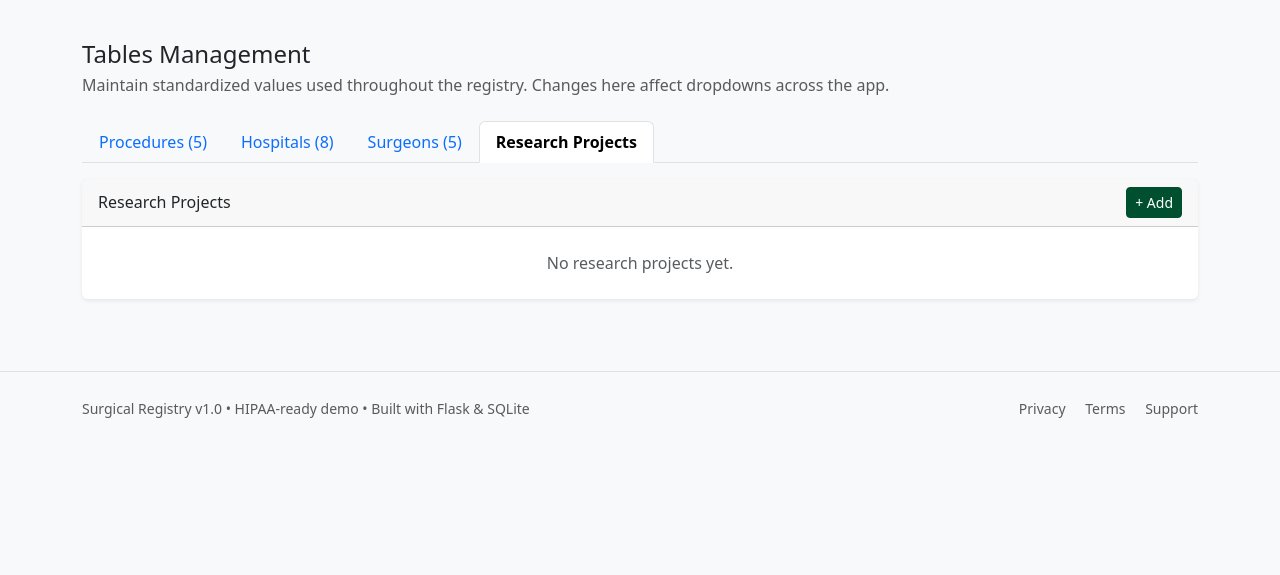
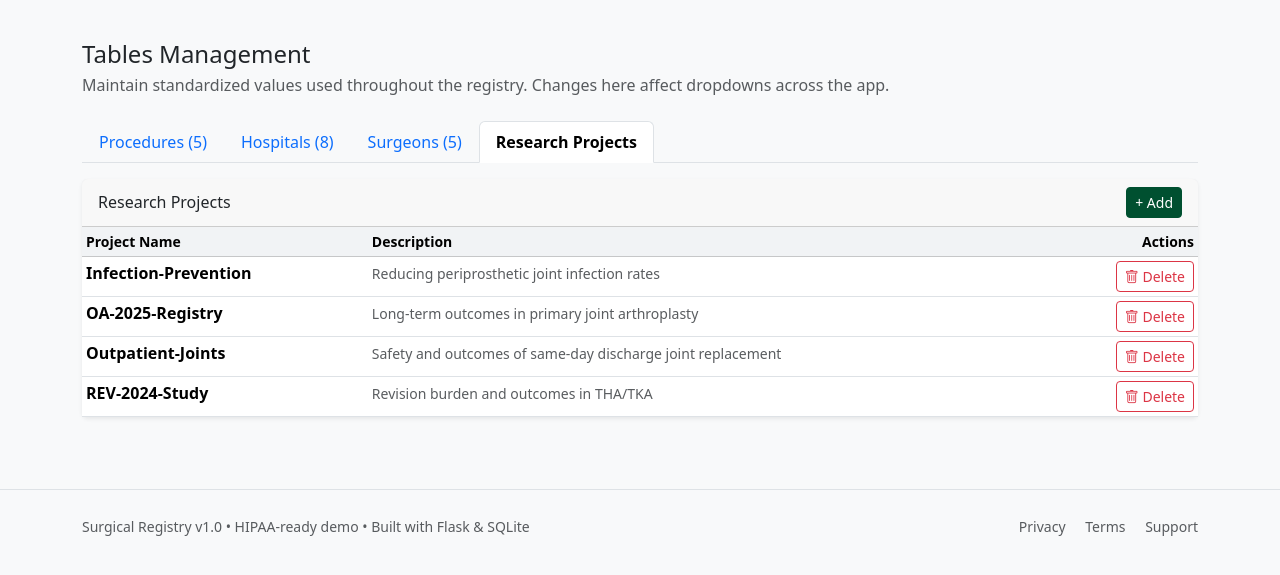
Before and after one commit to echo11dev/surgical-registry, a Flask app: page /lookups in a window 1280 px wide, after a click on "Research Projects". Shown: the part 70-645 px from the top of the page. Run offline with Flask 3, Linux system fonts and the light colour scheme; parts of the project's set-up code (start-up, migrations or seed data) failed here and were passed over.

Commit message:
Add files via upload

```diff
--- a/app.py
+++ b/app.py
@@ -134,6 +134,9 @@ class Surgery(db.Model):
 
     # Complications
     complications = db.Column(db.JSON, default={})  # Stores Yes/No for each complication
+
+    # Outpatient / Same-day discharge
+    outpatient = db.Column(db.Boolean, default=False)
 
     created_at = db.Column(db.DateTime, default=datetime.utcnow)
 
@@ -278,6 +281,42 @@ def seed_initial_data():
             'first_name': 'Aisha', 'last_name': 'Khan',
             'dob': date(1980, 2, 15), 'sex': 'Female',
             'phone': '(555) 321-0987', 'email': 'aisha.khan@email.com'
+        },
+        {
+            'mrn': 'MRN-2024-005',
+            'first_name': 'Robert', 'last_name': 'Chen',
+            'dob': date(1968, 7, 3), 'sex': 'Male',
+            'phone': '(555) 654-3210', 'email': 'robert.chen@email.com'
+        },
+        {
+            'mrn': 'MRN-2024-006',
+            'first_name': 'Linda', 'last_name': 'Martinez',
+            'dob': date(1975, 11, 19), 'sex': 'Female',
+            'phone': '(555) 789-0123', 'email': 'linda.martinez@email.com'
+        },
+        {
+            'mrn': 'MRN-2024-007',
+            'first_name': 'William', 'last_name': 'Brown',
+            'dob': date(1955, 3, 22), 'sex': 'Male',
+            'phone': '(555) 234-5678', 'email': 'william.brown@email.com'
+        },
+        {
+            'mrn': 'MRN-2024-008',
+            'first_name': 'Patricia', 'last_name': 'Wong',
+            'dob': date(1962, 8, 14), 'sex': 'Female',
+            'phone': '(555) 567-8901', 'email': 'patricia.wong@email.com'
+        },
+        {
+            'mrn': 'MRN-2024-009',
+            'first_name': 'Michael', 'last_name': 'Thompson',
+            'dob': date(1970, 5, 9), 'sex': 'Male',
+            'phone': '(555) 890-1234', 'email': 'michael.thompson@email.com'
+        },
+        {
+            'mrn': 'MRN-2024-010',
+            'first_name': 'Susan', 'last_name': 'Miller',
+            'dob': date(1959, 12, 1), 'sex': 'Female',
+            'phone': '(555) 345-6789', 'email': 'susan.miller@email.com'
         }
     ]
 
@@ -348,6 +387,67 @@ def seed_initial_data():
     for i_data in sample_implants:
         implant = Implant(**i_data)
         db.session.add(implant)
+
+    db.session.commit()
+
+    # === Enhance sample surgeries with orthopedic fields, complications, outpatient, and research projects ===
+    # Update existing surgeries with proper metadata
+    surgery_updates = {
+        1: {'joint': 'Hip', 'side': 'Right', 'surgery_type': 'Primary', 'outpatient': False,
+            'complications': {'deep_periprosthetic_joint_infection': 'yes', 'readmission': 'yes'}},
+        2: {'joint': 'Knee', 'side': 'Left', 'surgery_type': 'Primary', 'outpatient': True,
+            'complications': {'stiffness': 'yes'}},
+        3: {'joint': 'Hip', 'side': 'Left', 'surgery_type': 'Revision', 'revision_reason': 'Aseptic',
+            'outpatient': False, 'complications': {'reoperation': 'yes', 'revision': 'yes'}},
+        4: {'joint': 'Knee', 'side': 'Right', 'surgery_type': 'Primary', 'outpatient': False},
+        5: {'joint': 'Knee', 'side': 'Left', 'surgery_type': 'Primary', 'outpatient': True},
+    }
+
+    for sid, updates in surgery_updates.items():
+        s = Surgery.query.get(sid)
+        if s:
+            for key, val in updates.items():
+                if key == 'complications':
+                    s.complications = val
+                else:
+                    setattr(s, key, val)
+
+    db.session.commit()
+
+    # Create Research Projects (if not exist)
+    research_data = [
+        {'name': 'OA-2025-Registry', 'sponsor': 'NIH', 'description': 'Long-term outcomes in primary joint arthroplasty'},
+        {'name': 'REV-2024-Study', 'sponsor': 'Industry', 'description': 'Revision burden and outcomes in THA/TKA'},
+        {'name': 'Outpatient-Joints', 'sponsor': 'AAHKS', 'description': 'Safety and outcomes of same-day discharge joint replacement'},
+        {'name': 'Infection-Prevention', 'sponsor': 'CDC', 'description': 'Reducing periprosthetic joint infection rates'},
+    ]
+    for rp_data in research_data:
+        if not ResearchProject.query.filter_by(name=rp_data['name']).first():
+            db.session.add(ResearchProject(**rp_data))
+    db.session.commit()
+
+    # Link multiple research projects to some surgeries
+    rp_oa = ResearchProject.query.filter_by(name='OA-2025-Registry').first()
+    rp_rev = ResearchProject.query.filter_by(name='REV-2024-Study').first()
+    rp_out = ResearchProject.query.filter_by(name='Outpatient-Joints').first()
+    rp_inf = ResearchProject.query.filter_by(name='Infection-Prevention').first()
+
+    s1 = Surgery.query.get(1)
+    s2 = Surgery.query.get(2)
+    s3 = Surgery.query.get(3)
+    s4 = Surgery.query.get(4)
+
+    if rp_oa:
+        if rp_oa not in s1.research_projects: s1.research_projects.append(rp_oa)
+        if rp_oa not in s2.research_projects: s2.research_projects.append(rp_oa)
+    if rp_rev:
+        if rp_rev not in s3.research_projects: s3.research_projects.append(rp_rev)
+        if rp_rev not in s1.research_projects: s1.research_projects.append(rp_rev)  # multiple on surgery 1
+    if rp_out:
+        if rp_out not in s2.research_projects: s2.research_projects.append(rp_out)
+        if rp_out not in s5.research_projects: s5.research_projects.append(rp_out)
+    if rp_inf:
+        if rp_inf not in s3.research_projects: s3.research_projects.append(rp_inf)
 
     db.session.commit()
 
@@ -438,10 +538,25 @@ def dashboard():
         stats['complication_rate'] = round((surgeries_with_any_complication / total_surgeries) * 100, 1)
         stats['deep_infection_rate'] = round((deep_infection_count / total_surgeries) * 100, 1)
         stats['readmission_30d_rate'] = round((readmission_30d_count / total_surgeries) * 100, 1)
+
+        # Revision Burden (% of surgeries that are revisions)
+        revision_count = sum(1 for s in all_surgeries if getattr(s, 'surgery_type', None) == 'Revision')
+        stats['revision_burden'] = round((revision_count / total_surgeries) * 100, 1)
+
+        # % Outpatient Joints (THA, TKA, UKA that were outpatient/same-day)
+        joint_keywords = ['Hip', 'Knee', 'UKA']
+        joint_surgeries = [
+            s for s in all_surgeries
+            if s.procedure_type and any(kw in (s.procedure_type.name or '') for kw in joint_keywords)
+        ]
+        outpatient_joints = sum(1 for s in joint_surgeries if getattr(s, 'outpatient', False))
+        stats['outpatient_joint_percent'] = round((outpatient_joints / len(joint_surgeries) * 100), 1) if joint_surgeries else 0
     else:
         stats['complication_rate'] = 0
         stats['deep_infection_rate'] = 0
         stats['readmission_30d_rate'] = 0
+        stats['revision_burden'] = 0
+        stats['outpatient_joint_percent'] = 0
 
     return render_template('index.html',
                           stats=stats,
```
Also changed, not shown: templates/index.html (+19 -6 lines).
